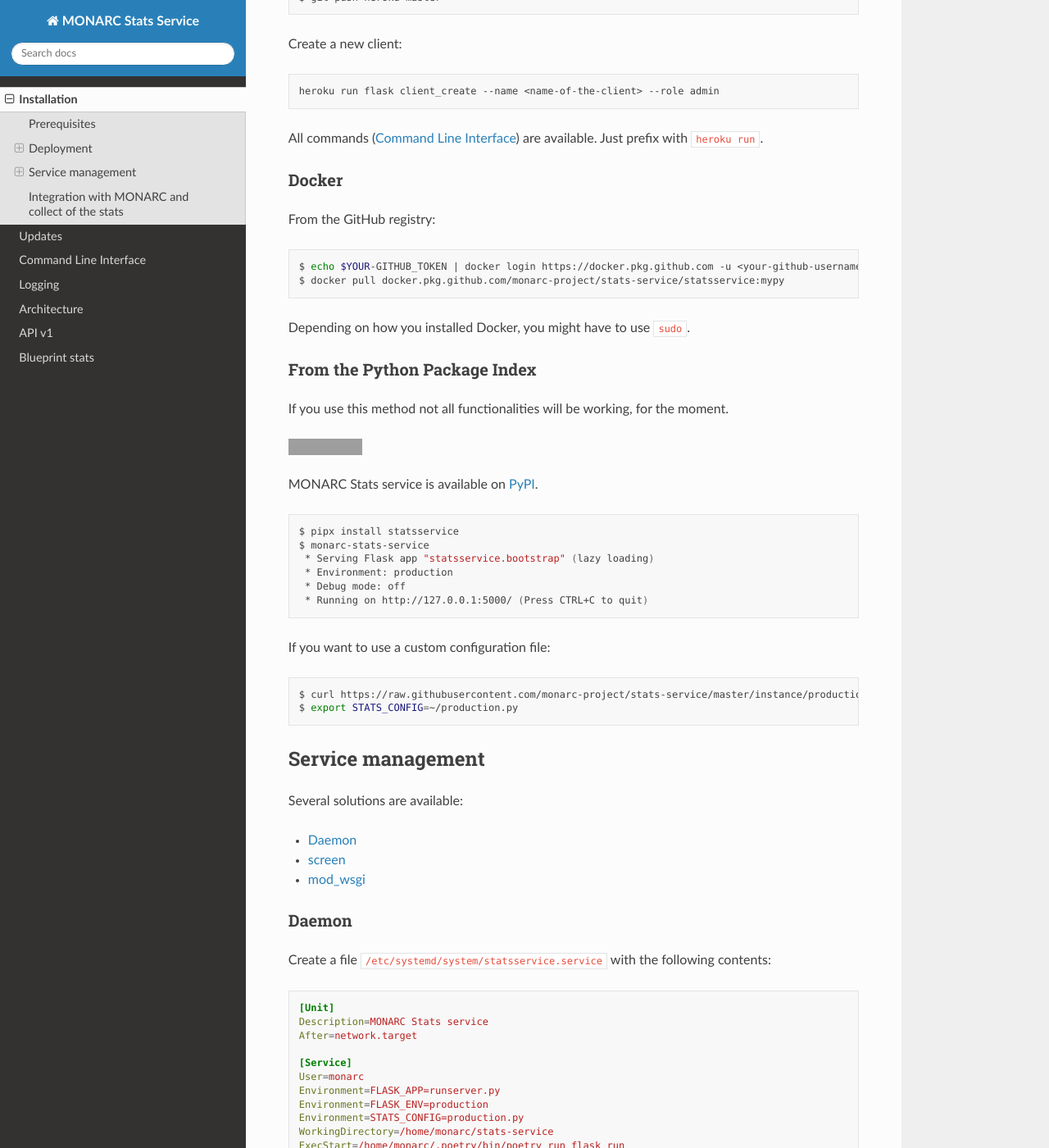
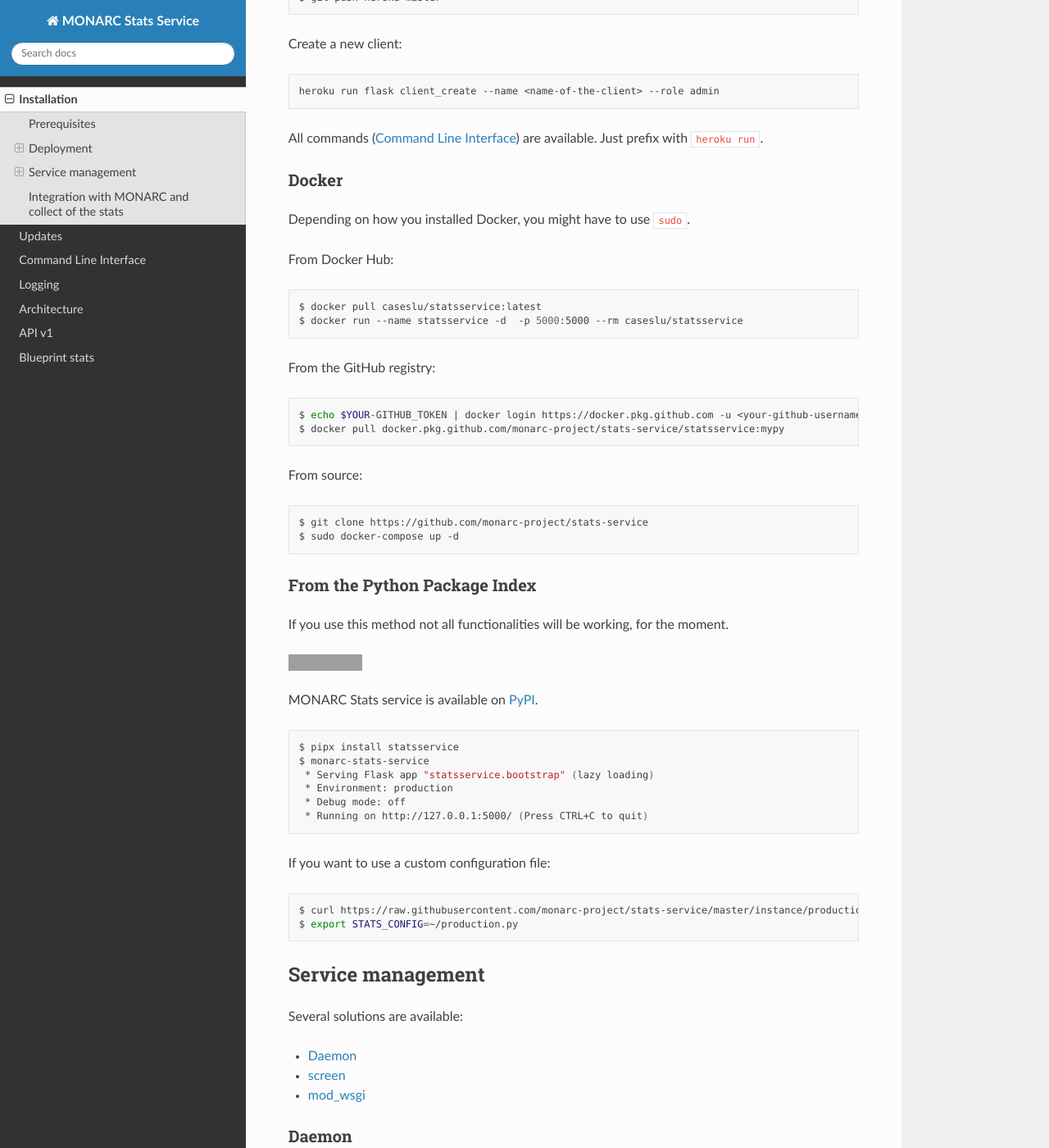
Before and after one commit to monarc-project/stats-service, a Sphinx documentation site: the page built from docs/installation.rst, in a window 1280 px wide and 1400 px high, scrolled down 2402 px. Shown: the whole window at 82% size. Built offline with Sphinx 7.4.7 and the Read the Docs theme 2.0.0, drawn with Linux system fonts in a browser that asks for light colours; some of the changed text lies outside the part shown; grey boxes are pictures that could not be loaded.

Commit message:
chg: [docker] Updated documentation.

```diff
--- a/docs/installation.rst
+++ b/docs/installation.rst
@@ -127,6 +127,16 @@
 Docker
 ~~~~~~
 
+Depending on how you installed Docker, you might have to use ``sudo``.
+
+From Docker Hub:
+
+.. code-block:: bash
+
+    $ docker pull caseslu/statsservice:latest
+    $ docker run --name statsservice -d  -p 5000:5000 --rm caseslu/statsservice
+
+
 From the GitHub registry:
 
 .. code-block:: bash
@@ -134,7 +144,14 @@
     $ echo $YOUR-GITHUB_TOKEN | docker login https://docker.pkg.github.com -u <your-github-username> --password-stdin
     $ docker pull docker.pkg.github.com/monarc-project/stats-service/statsservice:mypy
 
-Depending on how you installed Docker, you might have to use ``sudo``.
+
+From source:
+
+.. code-block:: bash
+
+    $ git clone https://github.com/monarc-project/stats-service
+    $ sudo docker-compose up -d
+
 
 
 From the Python Package Index
@@ -169,6 +186,8 @@
     $ export STATS_CONFIG=~/production.py
 
 
+
+
 .. _service-management:
 
 Service management
@@ -183,6 +202,9 @@
 
 Daemon
 ~~~~~~
+
+In the case you have installed Stats Service from sources.
+
 Create a file ``/etc/systemd/system/statsservice.service`` with the following contents:
 
 .. code-block:: ini
@@ -230,7 +252,7 @@
 screen
 ~~~~~~
 
-(the geeky way)
+Running Stats Service in a screen session.
 
 .. code-block:: bash
 
```
